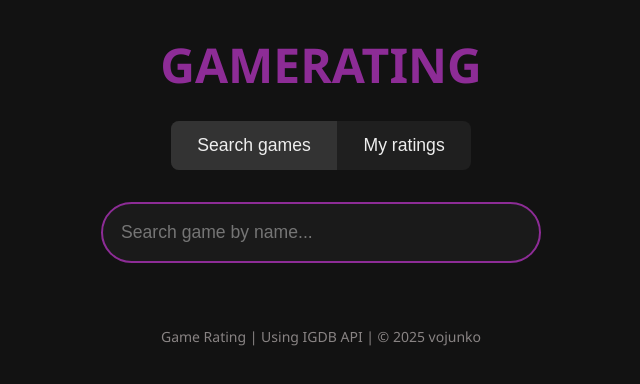
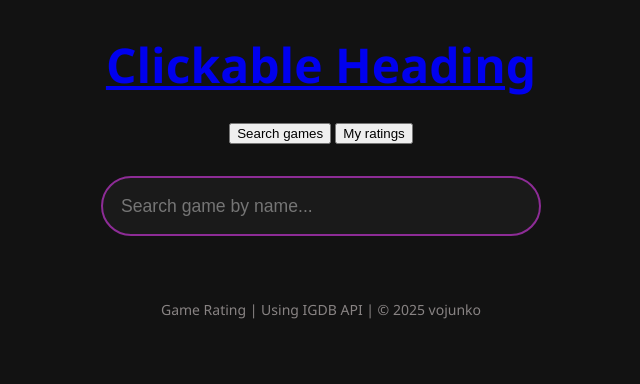
Before and after one commit to vojunko/game-rating, a website: page frontend/index.html in a window 1280 px wide. Shown: the whole page, without its empty margins (319-959 px from the left). Drawn offline with Linux system fonts and the light colour scheme.

Commit message:
Update index.html

```diff
--- a/frontend/index.html
+++ b/frontend/index.html
@@ -9,7 +9,7 @@
 </head>
 <body>
   <header>
-    <h1 href="https://v-game-rating.vercel.app/">GAMERATING</h1>
+    <h1><a href="https://www.example.com/another-page">Clickable Heading</a></h1
     <nav>
       <button id="tab-search" class="active">Search games</button>
       <button id="tab-rated">My ratings</button>
```
